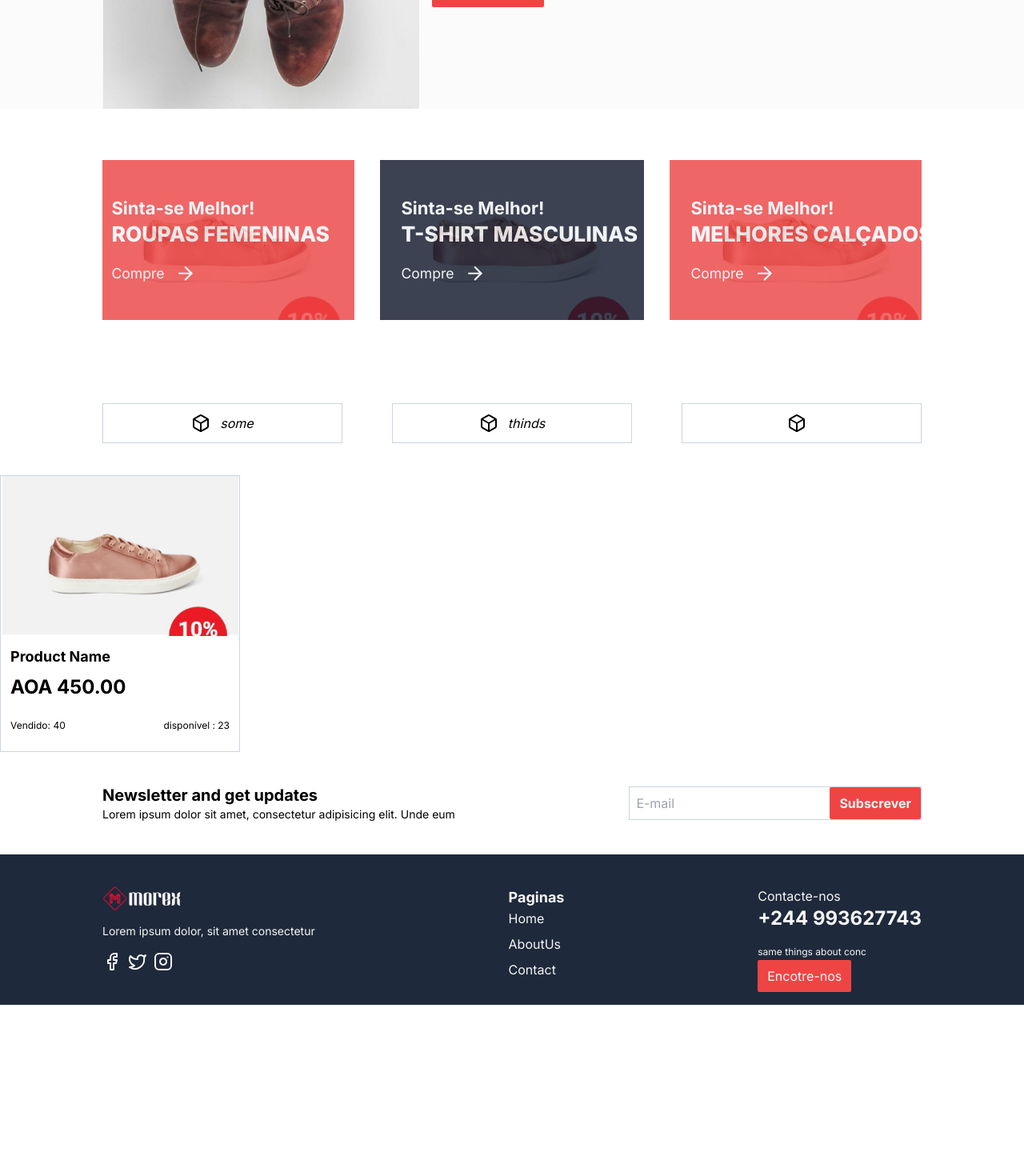
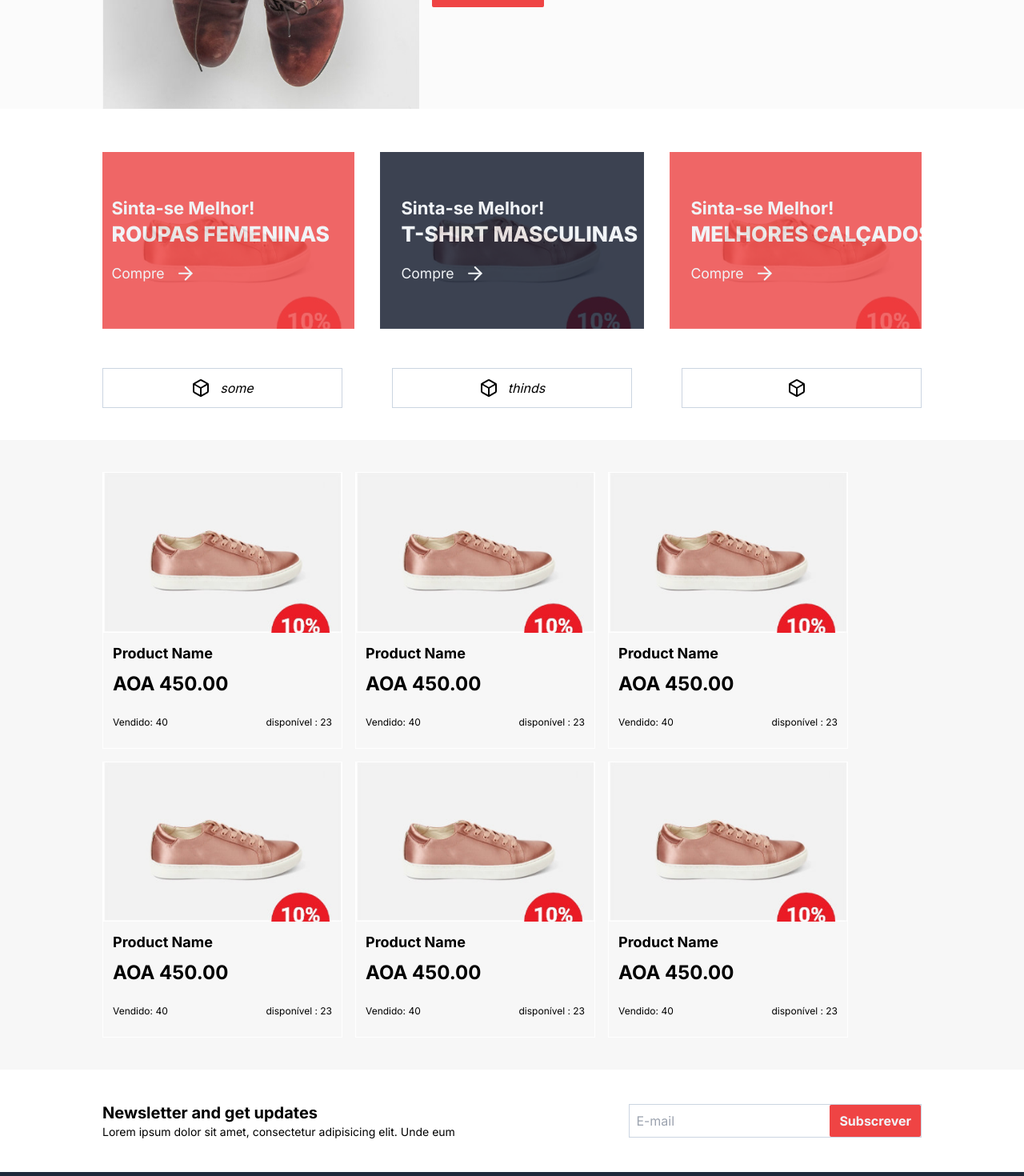
Before and after one commit to eduardojpanzo/next-shop-nest, a Next.js app: page / in a window 1280 px wide. Shown: the part 460-1930 px from the top of the page at 80% size. Before the commit the page ends 1716 px from the top, so only its background shows below. Built offline with nearby package versions, Linux system fonts and the light colour scheme.

Commit message:
feat: improve the home page

```diff
--- a/src/app/page.tsx
+++ b/src/app/page.tsx
@@ -3,15 +3,25 @@ import Categories from "@/components/Categories";
 import { Newsletter } from "@/components/Newsletter";
 import { ProductCard } from "@/components/ProductCard";
 import { Tags } from "@/components/Tags";
-import { BoxIcon } from "lucide-react";
 
 export default function Home() {
   return (
     <>
       <Banner />
-      <Categories />
-      <Tags />
-      <ProductCard />
+      <div className="max-w-[1024px] mx-auto overflow-hidden">
+        <Categories />
+        <Tags />
+      </div>
+      <div className="bg-[#f7f7f7] py-10">
+        <div className="max-w-[1024px] mx-auto flex flex-col gap-4 justify-center items-center md:flex-row md:flex-wrap md:justify-start">
+          <ProductCard />
+          <ProductCard />
+          <ProductCard />
+          <ProductCard />
+          <ProductCard />
+          <ProductCard />
+        </div>
+      </div>
       <Newsletter />
     </>
   );
--- /dev/null
+++ b/src/app/shop/page.tsx
@@ -0,0 +1,3 @@
+export default function Shop() {
+  return <div>Shop - em desevolvimento</div>;
+}
--- a/src/components/Categories.tsx
+++ b/src/components/Categories.tsx
@@ -11,12 +11,11 @@ const categories = [
 
 export default function Categories() {
   return (
-    <div className="py-16">
-      <div className="max-w-[1024px] flex justify-between items-center mx-auto overflow-hidden">
+    <div className="flex flex-col justify-between items-center pt-16 pb-5 md:flex-row">
       {categories.map(({ title, priceSince, bg }) => (
         <div
           key={title}
-            className="max-w-[300px] max-h-[300px] relative overflow-hidden transition-all scale-110 hover:scale-100"
+          className="max-w-[300px] relative overflow-hidden transition-all scale-110 hover:scale-100"
         >
           <Image
             className="w-full object-cover"
@@ -40,6 +39,5 @@ export default function Categories() {
         </div>
       ))}
     </div>
-    </div>
   );
 }
--- a/src/components/ProductCard.tsx
+++ b/src/components/ProductCard.tsx
@@ -2,7 +2,7 @@ import Image from "next/image";
 
 export function ProductCard() {
   return (
-    <div className="max-w-[300px] flex flex-col border border-slate-300">
+    <div className="max-w-[300px] flex flex-col border border-white">
       <div className="max-w-full h-auto">
         <Image
           className="w-full object-cover"
--- a/src/components/Tags.tsx
+++ b/src/components/Tags.tsx
@@ -8,8 +8,7 @@ const tagsData = [
 
 export function Tags() {
   return (
-    <div className="py-10">
-      <div className="max-w-[1024px] flex justify-between items-center mx-auto overflow-hidden">
+    <div className="flex flex-col justify-between items-center gap-4 py-10 md:flex-row">
       {tagsData.map(({ key, name, Icon }) => (
         <div
           key={key}
@@ -20,6 +19,5 @@ export function Tags() {
         </div>
       ))}
     </div>
-    </div>
   );
 }
```
Lines whose indentation alone changed are shown as unchanged.
